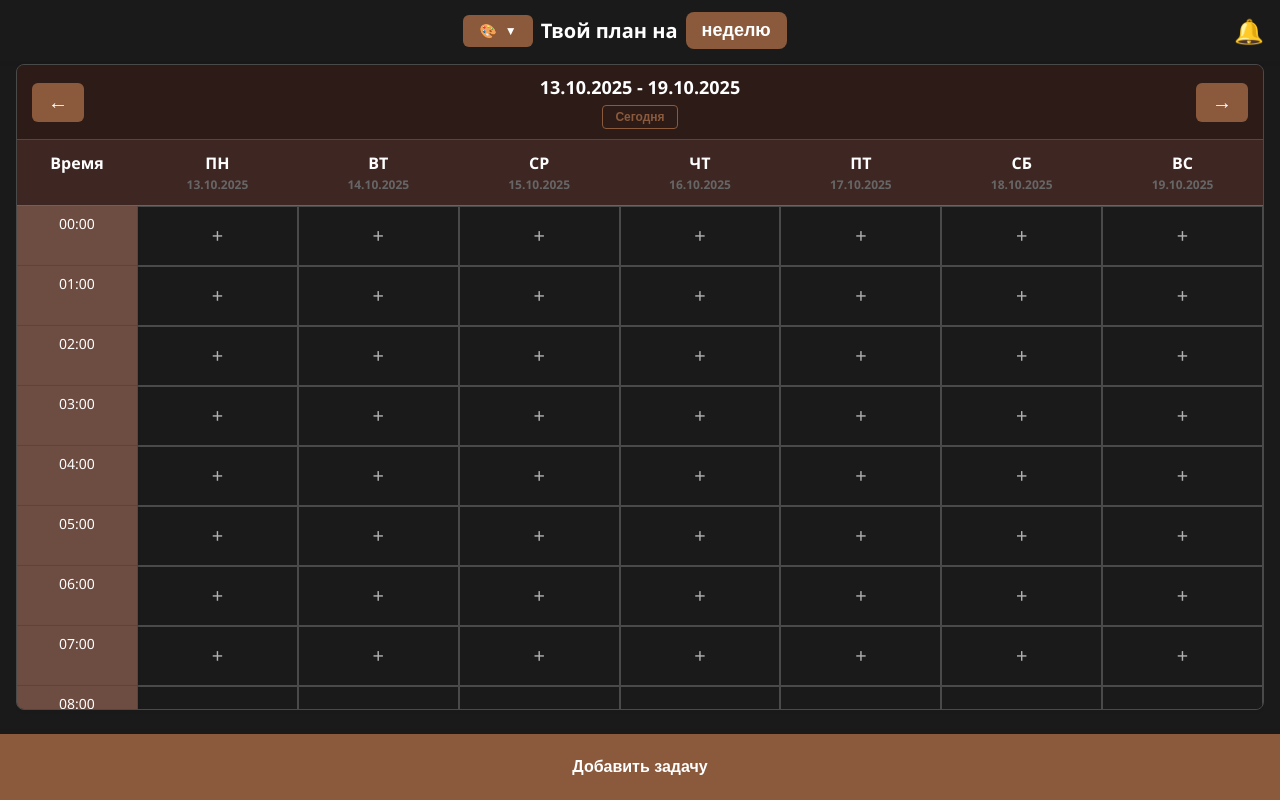
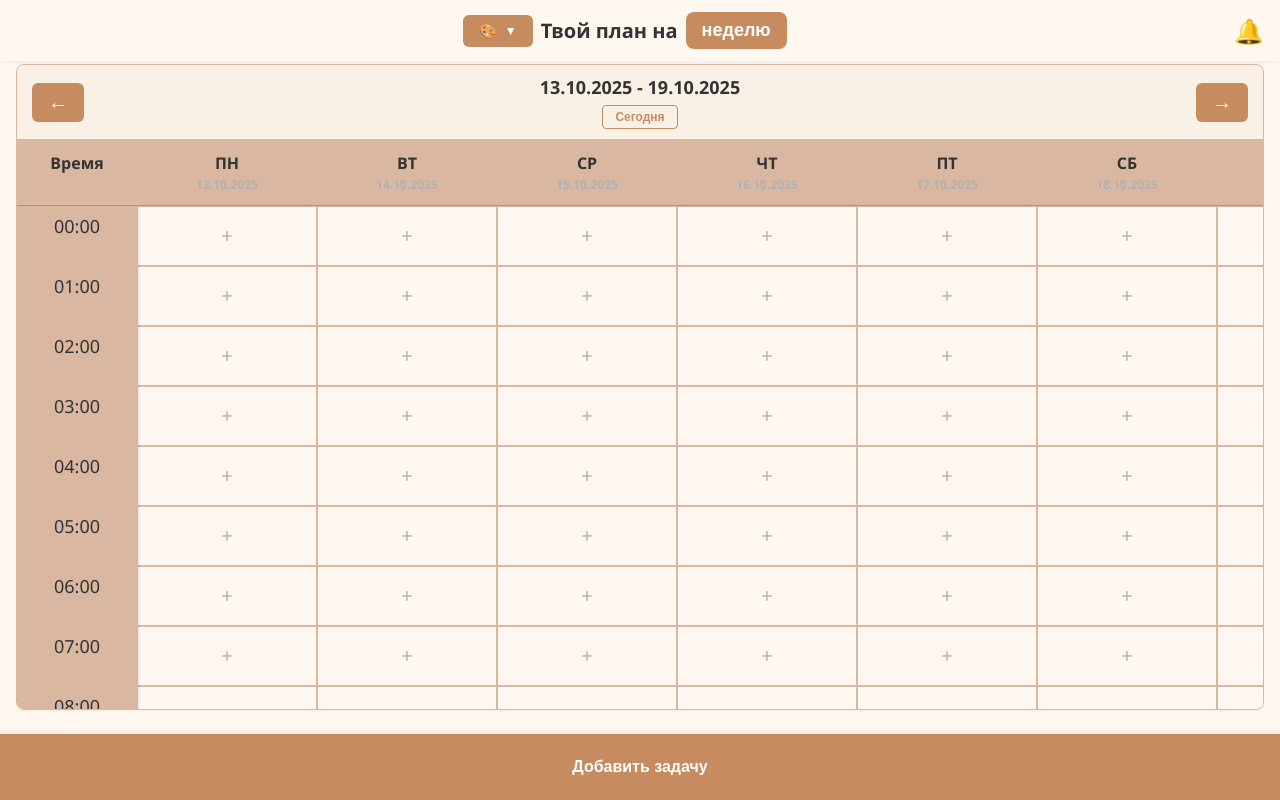
Before and after one commit to valeevaDiana/AutoPlanner, a React app in the folder task-scheduler/: page / in a window 1280 px wide. Built offline with nearby package versions, Linux system fonts and the light colour scheme; the HTML template or start-up script is replaced by a standard one.

Commit message:
changed the dark theme and text display

```diff
--- a/task-scheduler/src/entities/task/model/types.ts
+++ b/task-scheduler/src/entities/task/model/types.ts
@@ -1,7 +1,6 @@
 export interface Task {
   id: string;
   time: string;
-  day: number;
   content: string;
   priority: number;
   durationMinutes: number;
--- a/task-scheduler/src/index.css
+++ b/task-scheduler/src/index.css
@@ -126,7 +126,7 @@ body {
 
 .calendar-header {
   display: grid;
-  grid-template-columns: 120px repeat(7, 1fr);
+  grid-template-columns: 120px repeat(7, minmax(180px, 1fr));
   background: var(--calendar-header-bg);
   color: var(--color-text);
   font-weight: bold;
@@ -151,7 +151,7 @@ body {
 
 .calendar-row {
   display: grid;
-  grid-template-columns: 120px repeat(7, 1fr);
+  grid-template-columns: 120px repeat(7, minmax(180px, 1fr));
 }
 
 /*ЯЧЕЙКИ КАЛЕНДАРЯ*/
@@ -159,10 +159,10 @@ body {
 .time-cell {
   padding: 8px;
   text-align: center;
-  font-size: 14px;
+  font-size: 18px;
   outline: 1px solid var(--color-border);
   background: var(--color-secondary);
-  font-weight: 500;
+  font-weight: 400;
   height: 60px;
   position: sticky;
   left: 0;
@@ -174,6 +174,7 @@ body {
 
 .cell {
   height: 60px;
+  min-width: 180px;
   padding: 4px;
   border: 1px solid var(--color-border);
   display: flex;
@@ -421,9 +422,9 @@ body {
 
   .calendar-header {
     display: grid;
-    grid-template-columns: 80px repeat(7, minmax(120px, 1fr));
-    min-width: 1000px;
-    background: var(--color-secondary);
+    grid-template-columns: 80px repeat(7, minmax(150px, 1fr));
+    min-width: 1200px;
+    background: var(--calendar-header-bg);
     position: sticky;
     top: 0;
     left: 0;
@@ -436,19 +437,19 @@ body {
   }
 
   .calendar-body {
-    min-width: 1000px;
+    min-width: 1200px;
   }
 
   .calendar-row {
     display: grid;
-    grid-template-columns: 80px repeat(7, minmax(120px, 1fr));
-    min-width: 1000px;
+    grid-template-columns: 80px repeat(7, minmax(150px, 1fr));
+    min-width: 1200px;
   }
 
   .time-cell {
     width: 80px;
     padding: 8px 4px;
-    font-size: 12px;
+    font-size: 16px;
     height: 60px;
     position: sticky;
     left: 0;
@@ -460,7 +461,7 @@ body {
   .cell {
     height: 60px;
     padding: 4px;
-    min-width: 120px;
+    min-width: 150px;
     position: relative;
   }
 
@@ -490,21 +491,21 @@ body {
 @media (max-width: 480px) {
   .calendar-header,
   .calendar-row {
-    grid-template-columns: 70px repeat(7, minmax(110px, 1fr));
-    min-width: 900px;
+    grid-template-columns: 70px repeat(7, minmax(140px, 1fr));
+    min-width: 1100px;
   }
 
   .calendar-body {
-    min-width: 900px;
+    min-width: 1100px;
   }
 
   .time-cell {
     width: 70px;
-    font-size: 11px;
+    font-size: 16px;
   }
 
   .cell {
-    min-width: 110px;
+    min-width: 140px;
   }
 
   .week-selector {
--- a/task-scheduler/src/pages/SchedulePage/ui/ScheduleCalendar.tsx
+++ b/task-scheduler/src/pages/SchedulePage/ui/ScheduleCalendar.tsx
@@ -102,21 +102,24 @@ const TaskBlock: React.FC<TaskBlockProps> = ({
   const textColor = getContrastColor(backgroundColor);
 
   const getTextSettings = () => {
+    const maxLines = Math.max(1, Math.floor(totalHeight / 20));
+
     switch (taskCount) {
       case 1:
-        return { fontSize: '12px', lineClamp: Math.max(1, Math.floor(totalHeight / 15)) };
+        return { fontSize: '14px', lineClamp: maxLines };
       case 2:
-        return { fontSize: '11px', lineClamp: Math.max(1, Math.floor(totalHeight / 12)) };
+        return { fontSize: '12px', lineClamp: maxLines };
       case 3:
-        return { fontSize: '11px', lineClamp: Math.max(1, Math.floor(totalHeight / 10)) };
+        return { fontSize: '11px', lineClamp: maxLines };
       case 4:
-        return { fontSize: '10px', lineClamp: Math.max(1, Math.floor(totalHeight / 8)) };
+        return { fontSize: '10px', lineClamp: maxLines };
       case 5:
-        return { fontSize: '9px', lineClamp: Math.max(1, Math.floor(totalHeight / 6)) };
+        return { fontSize: '9px', lineClamp: maxLines };
       default:
-        return { fontSize: '9px', lineClamp: Math.max(1, Math.floor(totalHeight / 6)) };
+        return { fontSize: '9px', lineClamp: 1 };
     }
   };
+
 
   const textSettings = getTextSettings();
 
@@ -150,16 +153,17 @@ const TaskBlock: React.FC<TaskBlockProps> = ({
         className="task-text"
         style={{
           fontSize: textSettings.fontSize,
-          lineHeight: '1.0',
+          lineHeight: '1.2',
           padding: '1px',
           overflow: 'hidden',
           display: '-webkit-box',
           WebkitLineClamp: textSettings.lineClamp,
           WebkitBoxOrient: 'vertical',
           width: '100%',
-          height: '100%',
+          // height: '100%',
+          maxHeight: `calc(${totalHeight - 4 - 2}px)`,
           wordBreak: 'break-word',
-          textOverflow: 'ellipsis',
+          textOverflow: 'ellipsis ',
           textDecoration: isCompleted ? 'line-through' : 'none',
           color: isCompleted ? currentTheme.colors.priorityCompletedText : textColor,
         }}
@@ -310,7 +314,7 @@ export const ScheduleCalendar: React.FC<ScheduleCalendarProps> = ({
           {weekDates.map((date, index) => (
             <div key={index} style={{ display: 'flex', flexDirection: 'column', alignItems: 'center' }}>
               <div style={{ fontWeight: '600' }}>{DAYS[index]}</div>
-              <div style={{ fontSize: '12px', color: '#666', marginTop: '2px' }}>
+              <div style={{ fontSize: '12px', color: currentTheme.colors.textSecondary, marginTop: '2px' }}>
                 {formatDate(date)}
               </div>
             </div>
--- a/task-scheduler/src/pages/SchedulePage/ui/SchedulePage.tsx
+++ b/task-scheduler/src/pages/SchedulePage/ui/SchedulePage.tsx
@@ -8,10 +8,9 @@ const initialTasks: Task[] = [
   {
     id: 'task1',
     time: '08:00',
-    day: 0,
-    content: 'Задачка раз',
+    content: 'Старый дуб, весь преображенный, раскинувшись шатром сочной, темной зелени, млел, чуть колыхаясь Старый дуб, весь преображенный, раскинувшись шатром сочной, темной зелени, млел, чуть колыхаясь Старый дуб, весь преображенный, раскинувшись шатром сочной, темной зелени, млел, чуть колыхаясь',
     priority: 5,
-    durationMinutes: 90,
+    durationMinutes: 247,
     startMinute: 0,
     completed: false,
     realDate: '2025-10-28'
@@ -19,24 +18,92 @@ const initialTasks: Task[] = [
   {
     id: 'task2',
     time: '09:00',
-    day: 1,
-    content: 'Задача про что то',
+    content: 'Задача очень важная Задача очень важная Задача очень важная',
     priority: 1,
     durationMinutes: 30,
     startMinute: 15,
     completed: false,
     realDate: '2025-10-31'
   },
-  {
+   {
     id: 'task3',
     time: '09:00',
-    day: 2,
-    content: 'Тут очень важная задача',
+    content: 'Тут очень НЕважная задача',
     priority: 10,
     durationMinutes: 120,
     startMinute: 0,
     completed: false,
     realDate: '2025-10-30'
+  },
+  {
+    id: '1',
+    time: '05:00',
+    content: 'ПРИМЕР ТЕКСТА ДЛЯ ПРОСМОТРА ЦВЕТА ТЕКСТА и еще немного текста просто так бла бла бл',
+    priority: 10,
+    durationMinutes: 60,
+    startMinute: 0,
+    completed: false,
+    realDate: '2025-10-27'
+  },
+  {
+    id: '2',
+    time: '05:00',
+    content: 'ПРИМЕР ТЕКСТА ДЛЯ ПРОСМОТРА ЦВЕТА ТЕКСТА',
+    priority: 9,
+    durationMinutes: 60,
+    startMinute: 0,
+    completed: false,
+    realDate: '2025-10-28'
+  },
+  {
+    id: '3',
+    time: '05:00',
+    content: 'ПРИМЕР ТЕКСТА ДЛЯ ПРОСМОТРА ЦВЕТА ТЕКСТА',
+    priority: 7,
+    durationMinutes: 60,
+    startMinute: 0,
+    completed: false,
+    realDate: '2025-10-29'
+  },
+  {
+    id: '4',
+    time: '05:00',
+    content: 'ПРИМЕР ТЕКСТА ДЛЯ ПРОСМОТРА ЦВЕТА ТЕКСТА',
+    priority: 5,
+    durationMinutes: 60,
+    startMinute: 0,
+    completed: false,
+    realDate: '2025-10-30'
+  },
+  {
+    id: '5',
+    time: '05:00',
+    content: 'ПРИМЕР ТЕКСТА ДЛЯ ПРОСМОТРА ЦВЕТА ТЕКСТА',
+    priority: 4,
+    durationMinutes: 60,
+    startMinute: 0,
+    completed: false,
+    realDate: '2025-10-31'
+  },
+  {
+    id: '6',
+    time: '05:00',
+    content: 'ПРИМЕР ТЕКСТА ДЛЯ ПРОСМОТРА ЦВЕТА ТЕКСТА',
+    priority: 2,
+    durationMinutes: 60,
+    startMinute: 0,
+    completed: false,
+    realDate: '2025-11-01'
+  },
+  {
+    id: '7',
+    time: '05:00',
+    content: 'ПРИМЕР ТЕКСТА ДЛЯ ПРОСМОТРА ЦВЕТА ТЕКСТА',
+    priority: 1,
+    durationMinutes: 60,
+    startMinute: 0,
+    completed: false,
+    realDate: '2025-11-02'
   },
 
 ];
@@ -89,7 +156,6 @@ export const SchedulePage: React.FC = () => {
       const newTask: Task = {
         id: `task-${Date.now()}`,
         time: taskData.startTime || '00:00',
-        day: 0,
         content: taskData.title || '',
         priority: taskData.priority || 5,
         durationMinutes: taskData.durationMinutes || 60,
--- a/task-scheduler/src/shared/lib/contexts/ThemeContext.tsx
+++ b/task-scheduler/src/shared/lib/contexts/ThemeContext.tsx
@@ -10,7 +10,7 @@ interface ThemeProviderProps {
 }
 
 export const ThemeProvider: React.FC<ThemeProviderProps> = ({ children }) => {
-  const [currentTheme, setCurrentTheme] = useState<Theme>(predefinedThemes[1]);
+  const [currentTheme, setCurrentTheme] = useState<Theme>(predefinedThemes[0]);
   const [customThemes, setCustomThemes] = useState<Theme[]>([]);
   const [isCustomizerOpen, setIsCustomizerOpen] = useState(false);
 
--- a/task-scheduler/src/shared/lib/contexts/theme.constants.ts
+++ b/task-scheduler/src/shared/lib/contexts/theme.constants.ts
@@ -4,48 +4,48 @@ export const predefinedThemes: Theme[] = [
   {
     name: 'Светлая',
     colors: {
-        primary: '#c68b5e', //основные кнопки (добавить задачу, -> <- итд)
-        secondary: '#d9b7a0', //цвет столбика времени
-        background: '#fff8f0', //фон таблицы и блока управления неделями
-        surface: '#fff8f0', //фон модальных окон
-        text: '#333333', //основной темный текст
-        textSecondary: '#b1b1b1ff', //текст неосновного текста (плюсы и второстепенный текст)
-        border: '#d9b7a0', //границы таблицы
-        success: '#79bb49ff', //кнопки успеха: выполнить задачу, сохранить изменения
-        error: '#ff6b6b', //отменить выполнение
+        primary: '#c68b5e',
+        secondary: '#d9b7a0',
+        background: '#fff8f0',
+        surface: '#fff8f0',
+        text: '#333333',
+        textSecondary: '#b1b1b1ff',
+        border: '#d9b7a0',
+        success: '#79bb49ff',
+        error: '#ff6b6b',
 
         priorityStart: '#8b0000',
         priorityEnd: '#ff6b6b',
 
-        priorityCompleted: '#d7d7d7ff', //цвет выполненной задачи
-        priorityCompletedText: '#3a3a3aff', //текст выполненой задачи
-        calendarHeader: '#d9b7a0', // шапка календаря
-        calendarNavigation: '#f9f0e6', // навигация недель
-        edit: '#24b5ceff' //кнопка редактирования
+        priorityCompleted: '#d7d7d7ff',
+        priorityCompletedText: '#3a3a3aff',
+        calendarHeader: '#d9b7a0',
+        calendarNavigation: '#f9f0e6',
+        edit: '#24b5ceff'
     }
   },
   {
     name: 'Темная',
     colors: {
-        primary: '#8b5a3c',
-        secondary: '#6d4c41',
-        background: '#1a1a1a',
-        surface: '#2d2d2d',
+        primary: '#868cccbf',
+        secondary: '#868cccce',
+        background: '#161618',
+        surface: '#1f1f1f',
         text: '#ffffff',
-        textSecondary: '#b0b0b0',
-        border: '#4a4a4a',
-        success: '#4caf50',
-        error: '#f44336',
+        textSecondary: '#c5c5c5',
+        border: '#868ccc',
+        success: '#52b3a6',
+        error: '#e17f78',
 
-        priorityStart: '#8b0000',
-        priorityEnd: '#ff6b6b',
+        priorityStart: '#af51b9',
+        priorityEnd: '#3fc1b0',
 
-        priorityCompleted: '#404040',
-        priorityCompletedText: '#888888',
+        priorityCompleted: '#e3e3e3',
+        priorityCompletedText: '#424242',
 
-        calendarHeader: '#3e2723',
-        calendarNavigation: '#2d1b17',
-        edit: '#21b8f3ff'
+        calendarHeader: '#1f2125',
+        calendarNavigation: '#868ccc53',
+        edit: '#b277d2'
 
     }
   },
```
